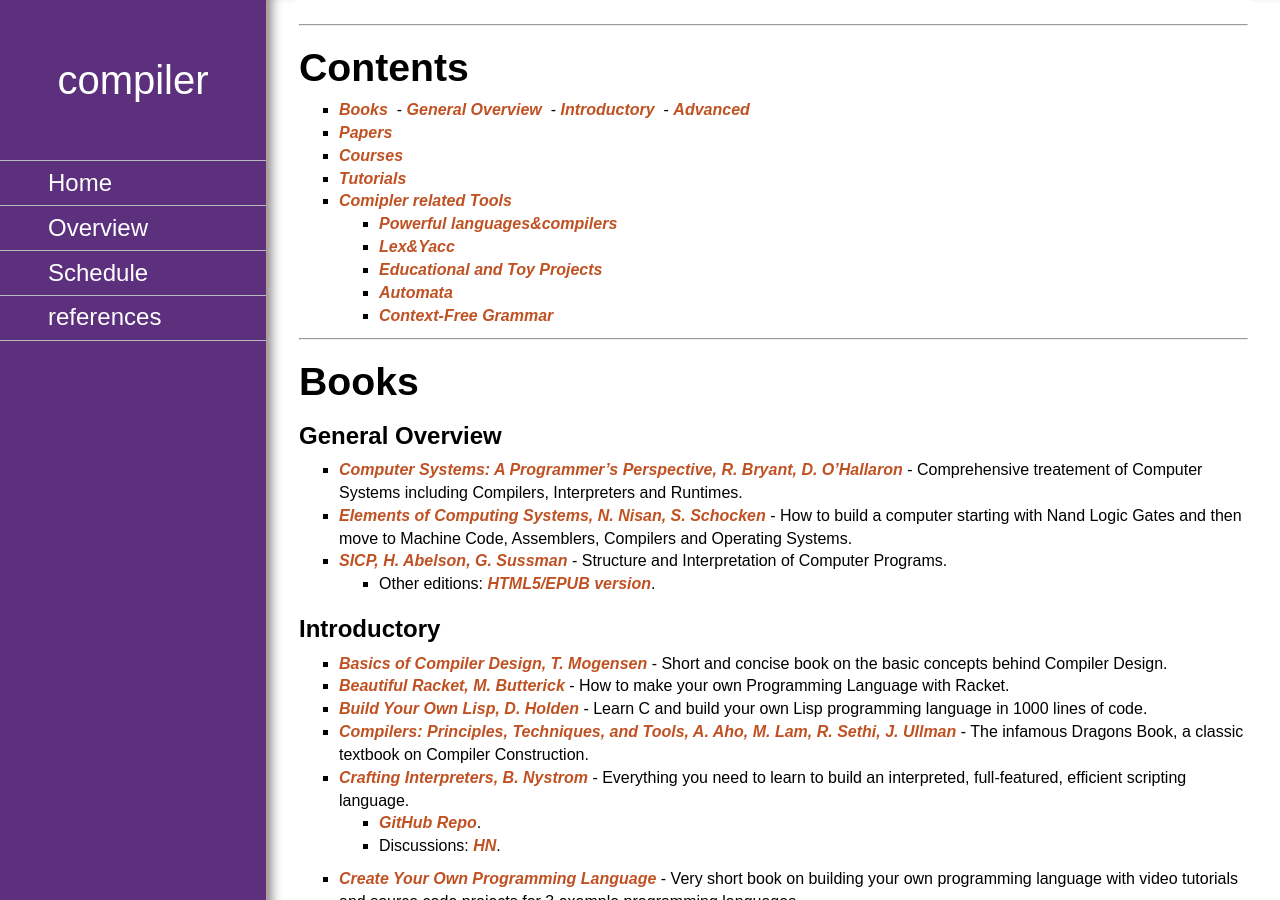
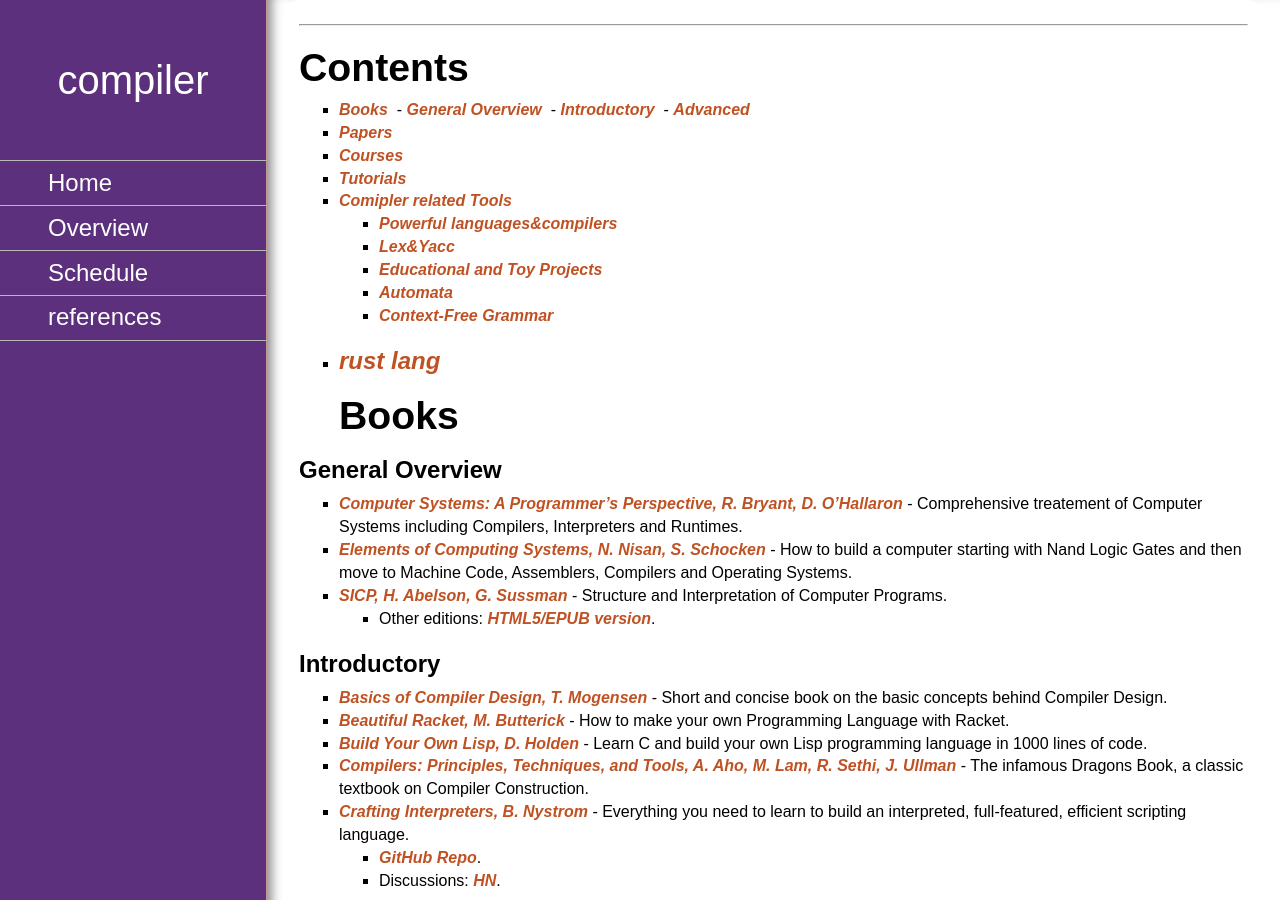
Before and after one commit to chyyuu/compiler_course_info, a Jekyll site: the page built from resources.md, in a window 1280 px wide and 900 px high. Built offline with Jekyll 4.4.1, drawn with Linux system fonts in a browser that asks for light colours; nearby versions of some CDN libraries; our own code applies the rules of GitHub Pages for plain Markdown files.

Commit message:
Update resources.md

```diff
--- a/resources.md
+++ b/resources.md
@@ -14,7 +14,7 @@
   + [Educational and Toy Projects](#educational-and-toy-projects)
   + [Automata](#automata)
   + [Context-Free Grammar](#context-free-grammar)
-
+ * [rust lang](#rust-lang)
 -----------------------------------------
 # Books
 
```
